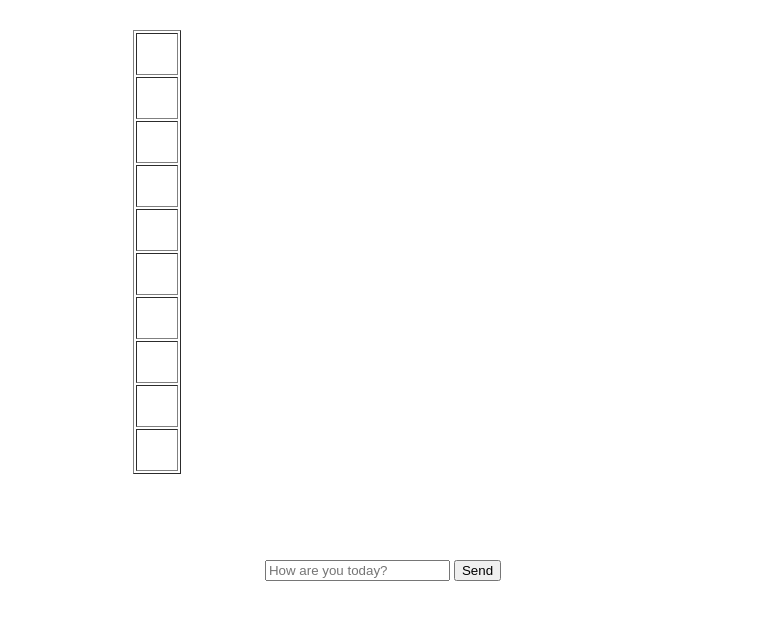
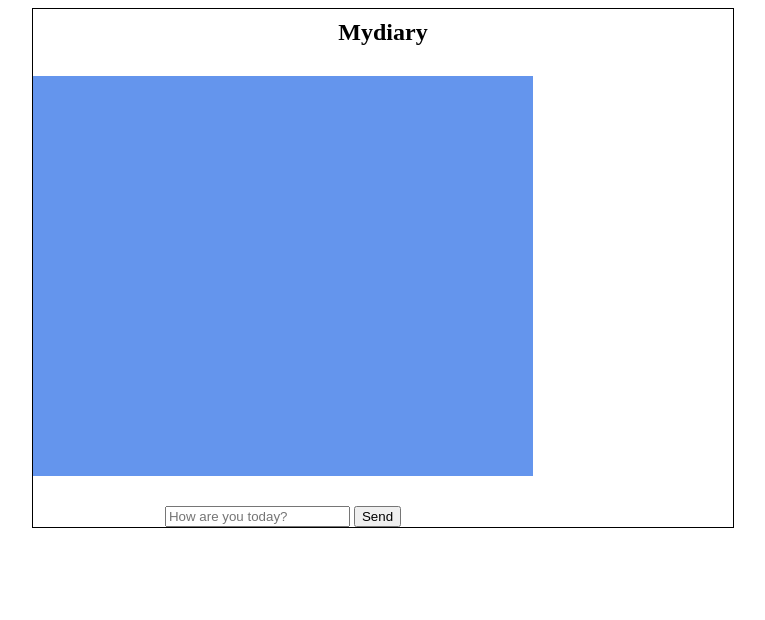
Before and after one commit to PhuongNgan2103/mydiary, a plain HTML site: page my-diary.html in a window 1280 px wide. Shown: the whole page, without its empty margins (257-1022 px from the left). Drawn offline with Linux system fonts and the light colour scheme.

Commit message:
my-diary

```diff
--- a/my-diary.html
+++ b/my-diary.html
@@ -15,14 +15,16 @@
         margin: 0;
         padding: 0;
         height: 40px;
-        width: 40px;
+        width: 500px;
         display: block;
+        text-align: right;
+        background-color: cornflowerblue;
     }
 
     #screen {
         margin: 30px auto;
         display: block;
-        height: 500px;
+        height: max-content;
         width: 500px;
     }
 
@@ -30,13 +32,32 @@
         margin: auto;
         width: max-content;
     }
+
+    h2{
+        width: max-content;
+        margin: 10px auto;
+    }
+
+    #main{
+        width: 700px;
+        height: max-content;
+        margin: 0 auto;
+        border: 1px solid black;
+    }
+
 </style>
 
 <!--<canvas id="canvas" height="500"width="500"></canvas>-->
 <body>
-<div>
+
+
+
+
+<div id="main">
+    <h2>Mydiary</h2>
+    <div style="width: max-content">
         <div id="screen">
-        <table id="table" border="1px solid">
+            <table id="table" cellspacing="0">
                 <tr>
                     <th id="row0"></th>
                 </tr>
@@ -75,6 +96,8 @@
             <button onclick="sendMessage()">Send</button>
         </div>
     </div>
+</div>
+
 <script>
     let messages = new Message();
     messages.setText("MY DIARY");
--- a/my-diary.js
+++ b/my-diary.js
@@ -21,7 +21,7 @@ class Message {
     }
 
     addMessage(str){
-        this.allMessage= this.allMessage.unshift(str);
+        this.allMessage.unshift(str);
     }
 
 }
```
Lines whose indentation alone changed are shown as unchanged.
